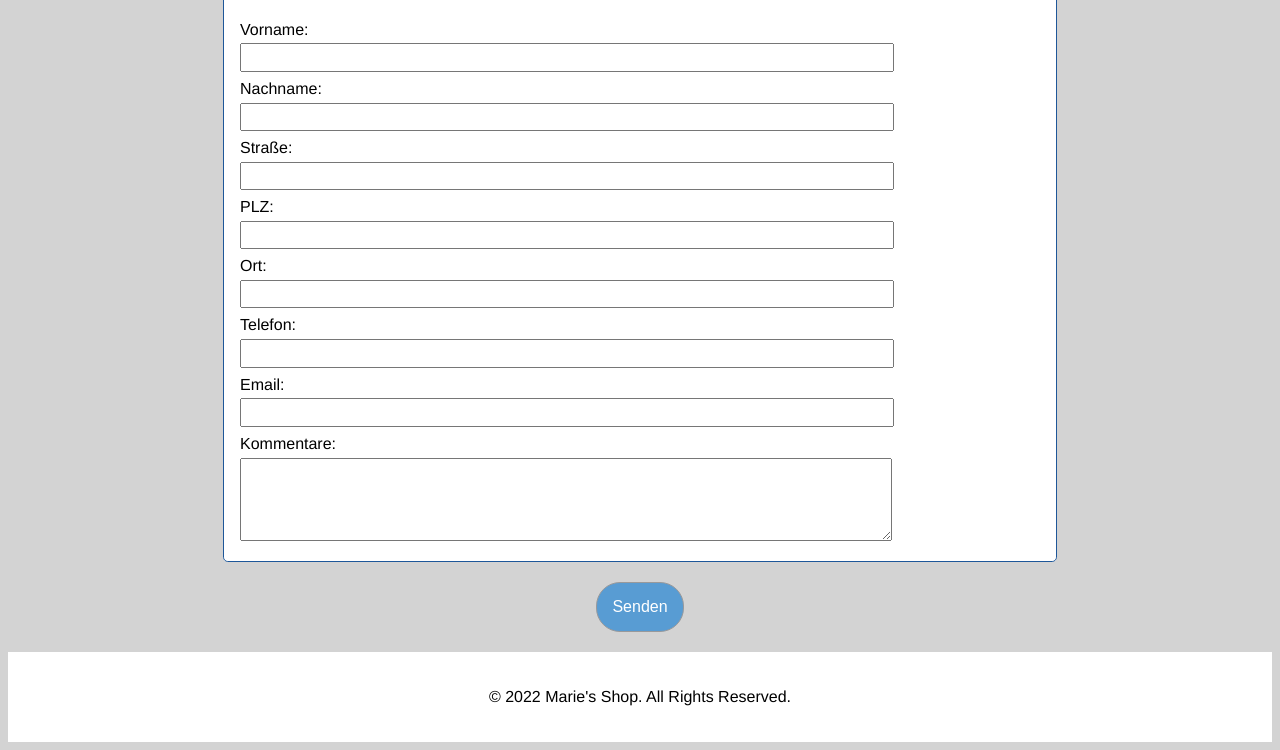
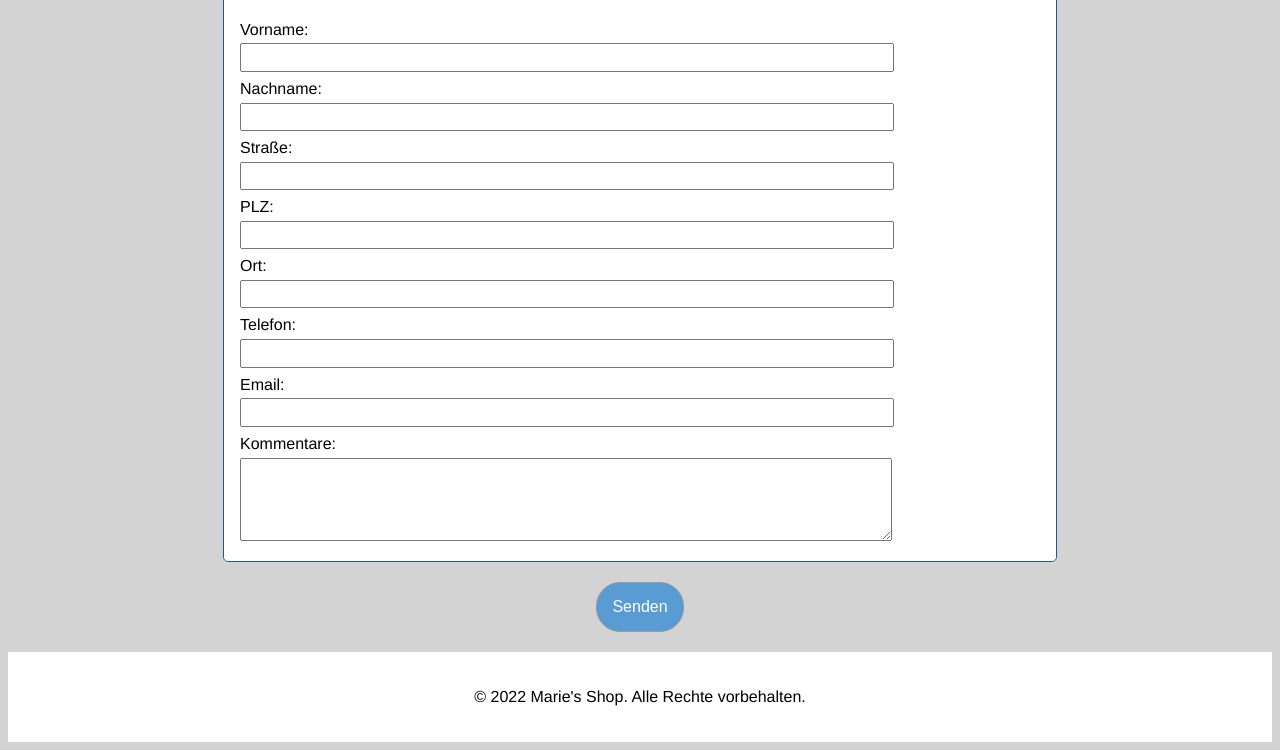
Before and after one commit to marieannonciatehatungimana/WD-22-D07-UIB-Final-Project, a plain HTML site: page contact.html in a window 1280 px wide. Shown: the part 120-870 px from the top of the page. Drawn offline with Linux system fonts and the light colour scheme.

Commit message:
Adjusts the footer.

```diff
--- a/contact.html
+++ b/contact.html
@@ -75,7 +75,7 @@
       </div>
     </main>
     <footer>
-      <p>&copy 2022 Marie's Shop. All Rights Reserved.</p>
+      <p>&copy 2022 Marie's Shop. Alle Rechte vorbehalten.</p>
     </footer>
   </body>
 </html>
```
Also changed, not shown: foto-and-video.html (+1 -1 lines), games.html (+1 -1 lines), index.html (+1 -1 lines), offers.html (+1 -1 lines), office.html (+1 -1 lines), smartphone.html (+1 -1 lines), thank-you.html (+1 -1 lines), tv-and-audio.html (+1 -1 lines).
